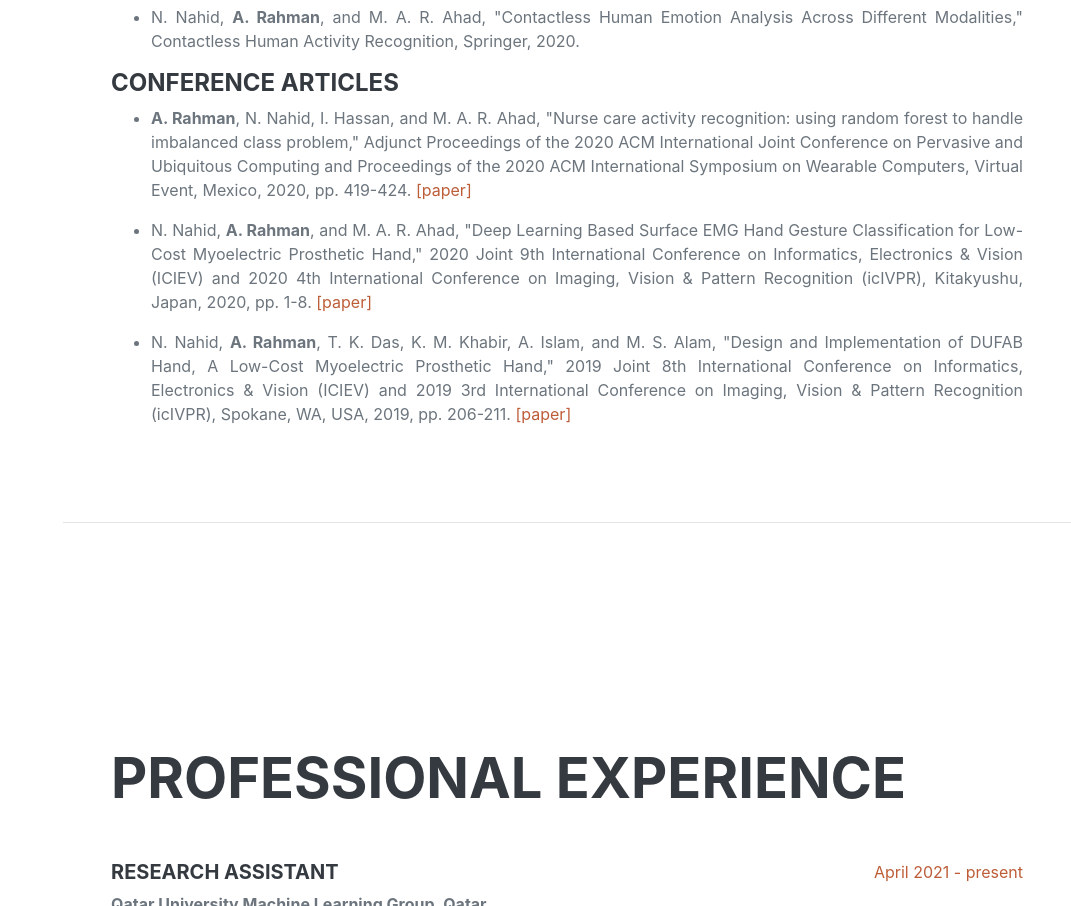
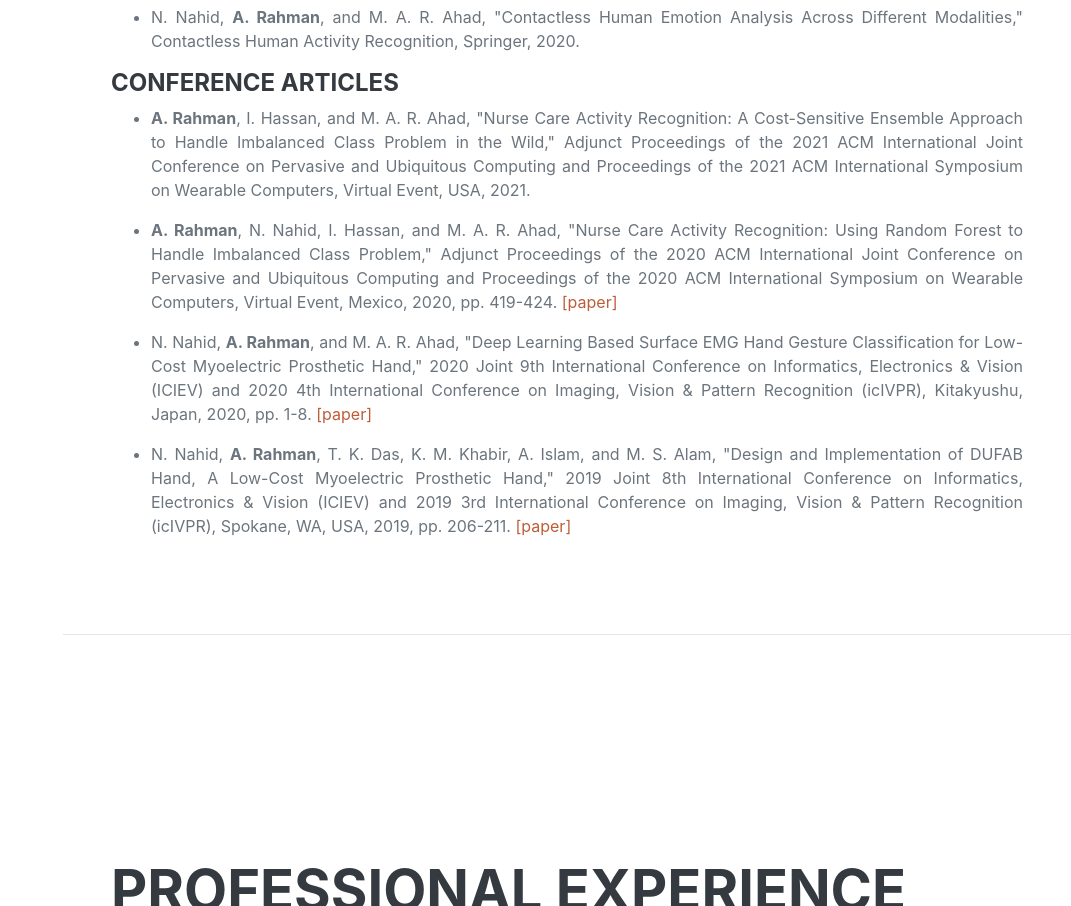
Before and after one commit to Arafat245/arafat245.github.io, a plain HTML site: page index.html in a window 1280 px wide. Shown: the part 4876-5782 px from the top of the page, without its empty margins (209-1280 px from the left). Drawn offline with nearby package versions, Linux system fonts and the light colour scheme; a web font is replaced by a local one.

Commit message:
conf added

```diff
--- a/index.html
+++ b/index.html
@@ -207,7 +207,9 @@
                     <h4> Conference Articles </h4>
 
                     <ul>
-                    <li> <p align="justify"> <strong>A. Rahman</strong>, N. Nahid, I. Hassan, and M. A. R. Ahad, "Nurse care activity recognition: using random forest to handle imbalanced class problem," Adjunct Proceedings of the 2020 ACM International Joint Conference on Pervasive and Ubiquitous Computing and Proceedings of the 2020 ACM International Symposium on Wearable Computers, Virtual Event, Mexico, 2020, pp. 419-424. <a href="https://dl.acm.org/doi/10.1145/3410530.3414334">[paper]</a> </p> </li>
+                    <li> <p align="justify"> <strong>A. Rahman</strong>, I. Hassan, and M. A. R. Ahad, "Nurse Care Activity Recognition: A Cost-Sensitive Ensemble Approach to Handle Imbalanced Class Problem in the Wild," Adjunct Proceedings of the 2021 ACM International Joint Conference on Pervasive and Ubiquitous Computing and Proceedings of the 2021 ACM International Symposium on Wearable Computers, Virtual Event, USA, 2021. </p> </li>
+
+                    <li> <p align="justify"> <strong>A. Rahman</strong>, N. Nahid, I. Hassan, and M. A. R. Ahad, "Nurse Care Activity Recognition: Using Random Forest to Handle Imbalanced Class Problem," Adjunct Proceedings of the 2020 ACM International Joint Conference on Pervasive and Ubiquitous Computing and Proceedings of the 2020 ACM International Symposium on Wearable Computers, Virtual Event, Mexico, 2020, pp. 419-424. <a href="https://dl.acm.org/doi/10.1145/3410530.3414334">[paper]</a> </p> </li>
 
                     <li> <p align="justify"> N. Nahid, <strong>A. Rahman</strong>, and M. A. R. Ahad, "Deep Learning Based Surface EMG Hand Gesture Classification for Low-Cost Myoelectric Prosthetic Hand," 2020 Joint 9th International Conference on Informatics, Electronics & Vision (ICIEV) and 2020 4th International Conference on Imaging, Vision & Pattern Recognition (icIVPR), Kitakyushu, Japan, 2020, pp. 1-8. <a href="https://ieeexplore.ieee.org/document/9306613">[paper]</a> </p> </li>
 
```
